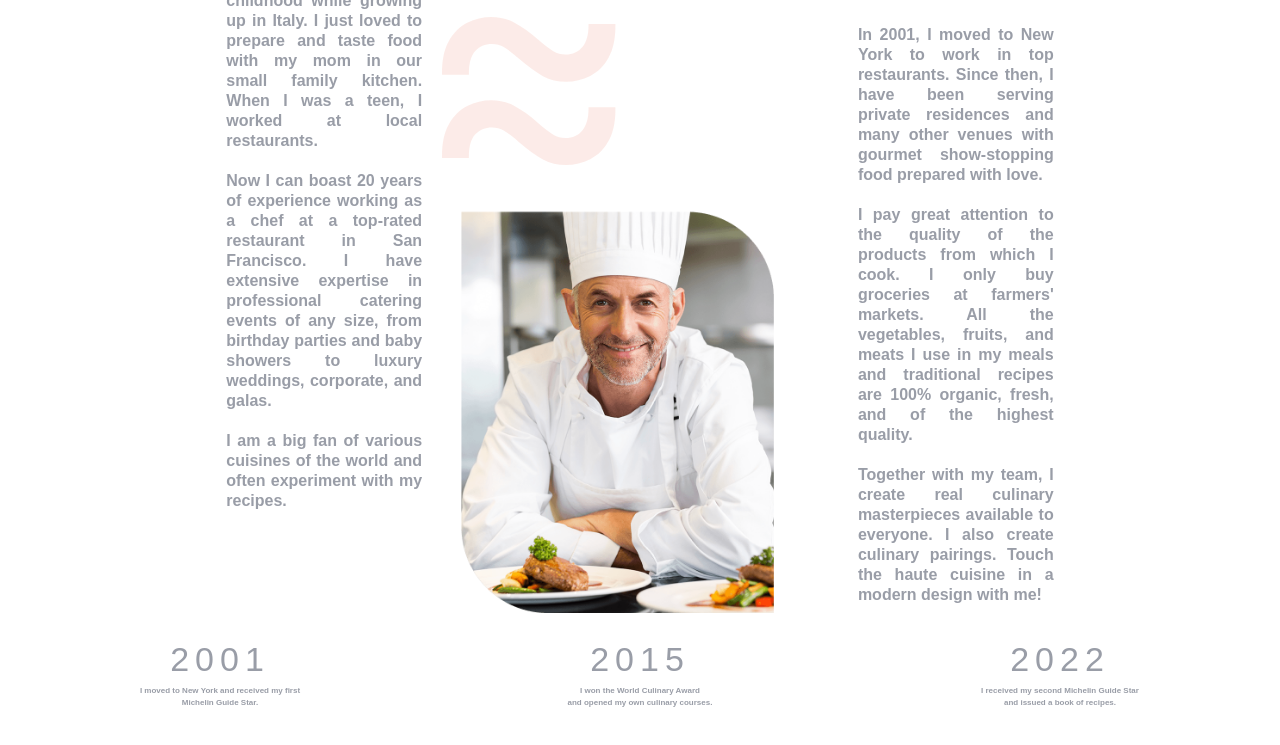
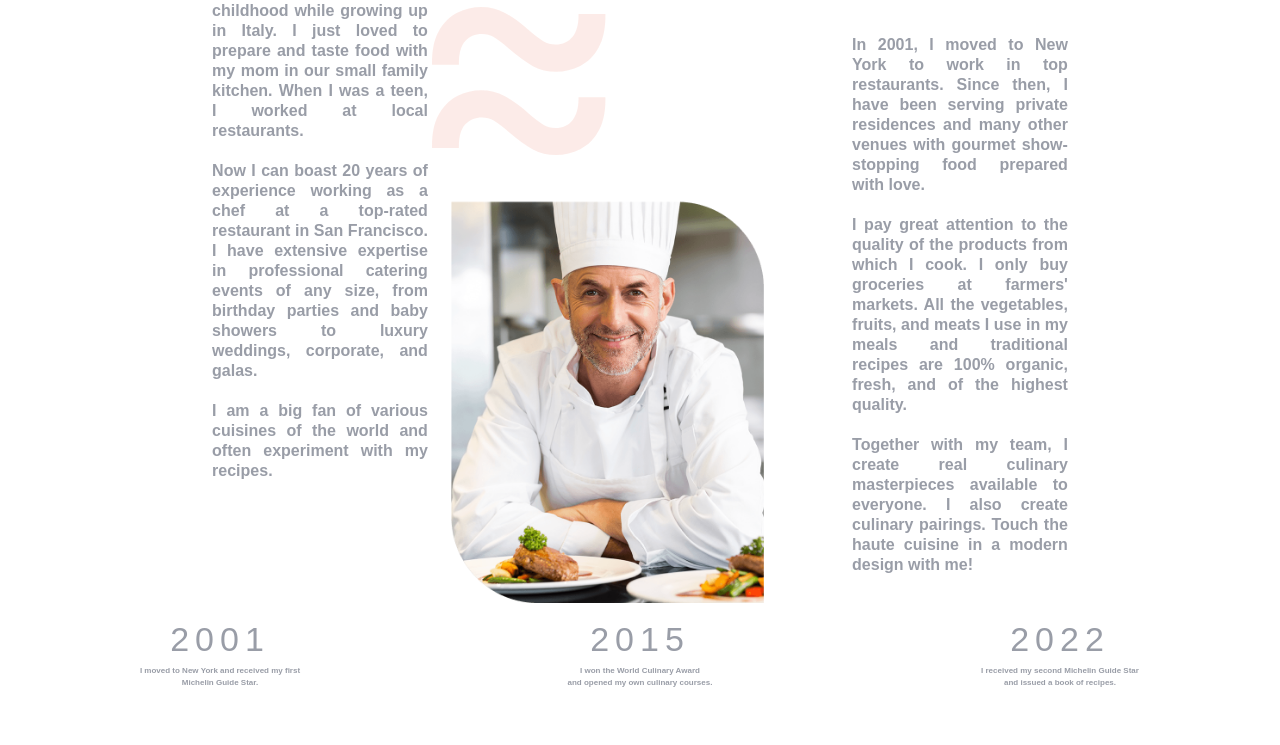
Before and after one commit to koldovsky/753-team-02, a plain HTML site: page index.html in a window 1280 px wide. Shown: the part 917-1662 px from the top of the page. Drawn offline with Linux system fonts and the light colour scheme; a web font is replaced by a local one.

Commit message:
about chef 145

```diff
--- a/css/about-us.css
+++ b/css/about-us.css
@@ -46,17 +46,17 @@
 
 .about_chef__story {
     width: 33%;
-    padding: 10px;
+    margin: auto;
 }
 
 .about_chef__foto-block {
     width: 33%;
-    padding: 10px;
+    margin: auto;
 }
 
 .about_chef__after-photo {
     width: 33%;
-    padding: 10px;
+    margin: auto;
 }
 
 .text-look__simple-chef-before {
```
